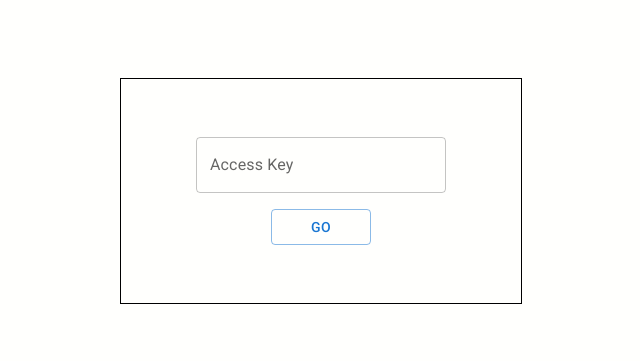
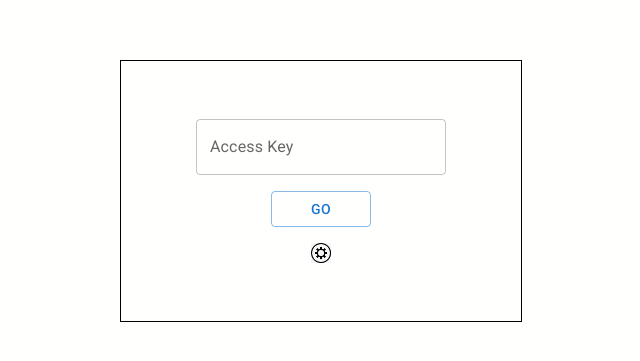
Before and after one commit to rhkumars/Mylbum, a React (Create React App) app: page /auth in a window 1280 px wide. Shown: the part 209-570 px from the top of the page, without its empty margins (319-959 px from the left). Built offline with nearby package versions, Linux system fonts and the light colour scheme.

Commit message:
Link to Settings

```diff
--- a/src/Authentication/Auth.css
+++ b/src/Authentication/Auth.css
@@ -25,3 +25,8 @@
   width: 250px !important;
   align-self: center;
 }
+.auth-icon{
+    width: 20px !important;
+    height: 20px !important;
+    margin-bottom: 20px;
+}
--- a/src/Authentication/Auth.js
+++ b/src/Authentication/Auth.js
@@ -16,6 +16,9 @@ function Auth(props) {
     navigate("/");
   };
 
+  const gotoSettings = () => {
+    navigate("/settings");
+  }
 
   return (
     <>
@@ -39,6 +42,9 @@ function Auth(props) {
           <Button variant="outlined" onClick={goHandler} className="submit">
             Go
           </Button>
+
+          <img src="gearwheel.jpeg" alt="Settings" className="auth-icon" onClick={gotoSettings}/>
+
         </Box>
       </div>
     </>
```
Also changed, not shown: public/gearwheel.jpeg (added).
